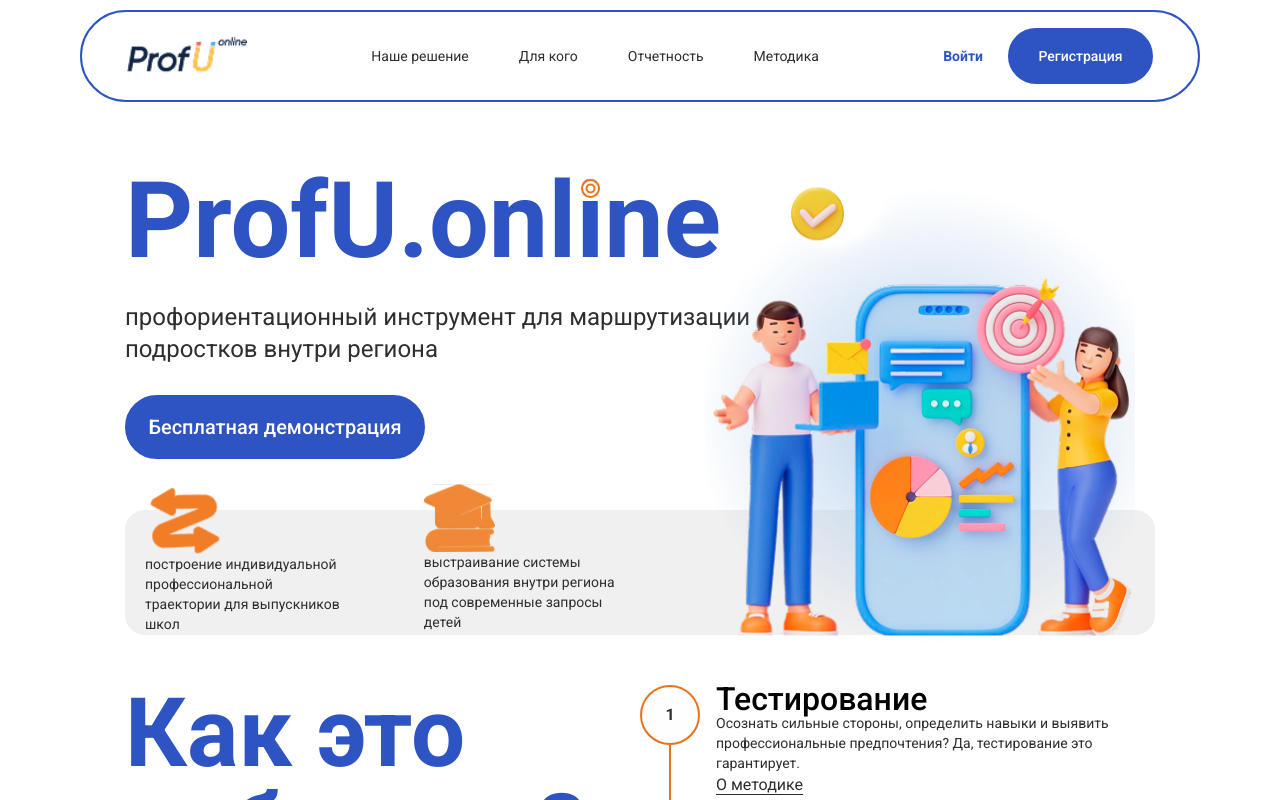
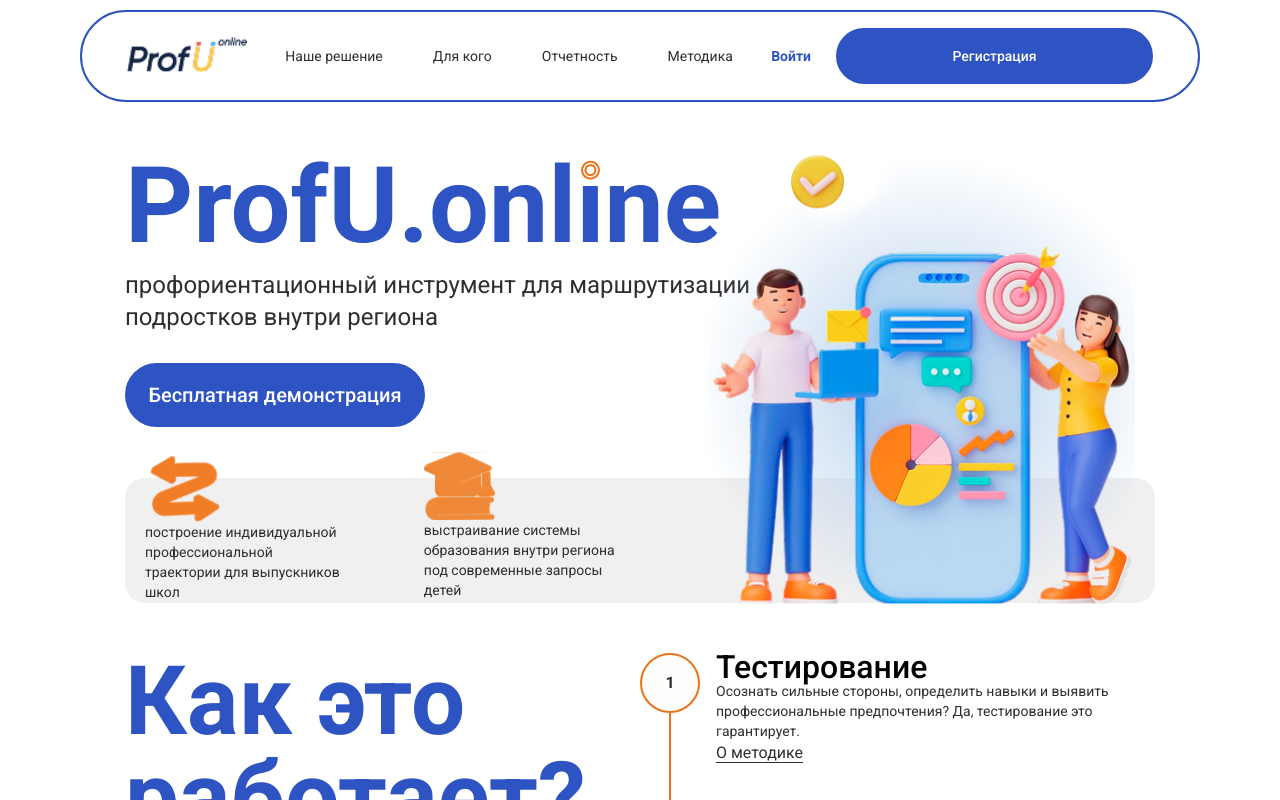
Before and after one commit to RVKPYATI/profika, a Next.js app: page / in a window 1280 px wide. Shown: the top 800 px of the page. Built offline with nearby package versions, Linux system fonts and the light colour scheme.

Commit message:
finish all

```diff
--- a/src/app/components/Hero.tsx
+++ b/src/app/components/Hero.tsx
@@ -6,45 +6,13 @@
   return (
     <section className="mt-10  xl:px-[45px]">
       <div className="max-w-[478px] xl:max-w-[650px]">
-        <div className="text-blue font-bold text-[48px] md:text-[85px] xl:text-[106px] font-primary">
-          ProfU.onl
-          <span className="relative p-0">
-            i
-            <span className="absolute top-[10px] left-[3px] md:top-[15px] md:left-[3.5px] xl:top-[20px] xl:left-[5px]">
-              <svg
-                width="21"
-                height="21"
-                viewBox="0 0 21 21"
-                xmlns="http://www.w3.org/2000/svg"
-              >
-                <circle
-                  cx="9.5"
-                  cy="9.5"
-                  r="9.5"
-                  stroke="none"
-                  fill="white"
-                  strokeWidth="0"
-                />
-                <circle
-                  cx="9.5"
-                  cy="9.5"
-                  r="8.5"
-                  stroke="#EA731A"
-                  fill="white"
-                  strokeWidth="2"
-                />
-                <circle
-                  cx="9.5"
-                  cy="9.5"
-                  r="4"
-                  stroke="#EA731A"
-                  fill="white"
-                  strokeWidth="2"
-                />
-              </svg>
-            </span>
-          </span>
-          ne
+        <div>
+          <Image
+            src={"/assets/ProfU.png"}
+            width={597}
+            height={127}
+            alt="hero-logo"
+          />
         </div>
 
         <div className="text-gray-colored text-sm md:text-xl xl:text-2xl">
--- a/src/app/components/Login/Login.tsx
+++ b/src/app/components/Login/Login.tsx
@@ -39,7 +39,7 @@
         </div>
         <div>
           <Button
-            className="w-[120px] xl:w-[145px] text-xs xl:text-sm py-3"
+            className="w-[120px] md:w-[145px] xl:w-[317px] text-xs xl:text-sm py-3"
             onClick={handleRegisterClick}
           >
             Регистрация
--- a/src/app/components/Partners.tsx
+++ b/src/app/components/Partners.tsx
@@ -3,7 +3,7 @@
 
 export const Partners: FC = () => {
   return (
-    <section className="py-[50px] bg-gray rounded-[20px]">
+    <section className="container py-[50px] bg-gray rounded-[20px]">
       <h2 className="text-[40px] md:text-[75px] xl:text-[96px] text-blue font-bold">
         Наши партнеры
       </h2>
@@ -11,7 +11,7 @@
         Наш проект сотрудничает с известными компаниями и ведоствами для
         создания ProfU.online
       </div>
-      <div className="mt-[25px] flex flex-col sm:flex-row gap-[80px] sm:gap-[10px]">
+      <div className="mt-[25px] flex flex-col sm:flex-row  gap-[80px] sm:gap-[10px]">
         <div className="flex justify-between items-center sm:justify-normal ">
           <div className=" pr-0 md:pr-[50px] ">
             <Image
@@ -22,12 +22,12 @@
               className="min-w-[98px] md:min-w-[109px]"
             />
           </div>
-          <div className="border-l-[1px] border-l-gray-colored/30 pl-[15px] md:pl-[50px] w-[250px] text-[8px] md:text-[10px] xl:text-xs">
+          <div className="border-l-[1px] border-l-gray-colored/30 pl-[15px] md:pl-[50px] w-[160px] md-w-[250px] text-[8px] md:text-[10px] xl:text-xs">
             Иннопрактика - негосударственный институт развития, содействие росту
             национального человеческого капитала России
           </div>
         </div>
-        <div className="flex justify-between items-center sm:justify-normal">
+        <div className="flex justify-between items-center sm:justify-normal ">
           <div className="mx-auto sm:mx-0 pr-0 md:pr-[50px]">
             <Image
               src="/assets/universitet.png"
@@ -37,7 +37,7 @@
               className="min-w-[46px] md:min-w-[50px]"
             />
           </div>
-          <div className="border-l-[1px] border-l-gray-colored/30 pl-[15px] md:pl-[50px] w-[190px] md:w-[250px] text-[8px] md:text-[10px] xl:text-xs self-end">
+          <div className="border-l-[1px] border-l-gray-colored/30 pl-[15px] md:pl-[50px] w-[160px] md:w-[250px] text-[8px] md:text-[10px] xl:text-xs self-scretch h-full">
             РГПУ им. А.И. Герцена - ведущее педагогическое высшее учебное
             заведение РФ
           </div>
--- a/src/app/components/Tasks.tsx
+++ b/src/app/components/Tasks.tsx
@@ -50,7 +50,7 @@
 export const Tasks: FC = () => {
   return (
     <section className="py-[40px]">
-      <h3 className="text-[32px] md:text-[38px] xl:text-[48px] text-blue font-bold">
+      <h3 className="text-[32px] md:text-[38px] xl:text-[48px] text-blue font-bold max-w-[562px]">
         Задачи региона в блоке профориентации
       </h3>
       {/* слайдер */}
--- a/src/app/page.tsx
+++ b/src/app/page.tsx
@@ -18,13 +18,17 @@
         <Header />
         <Hero />
         <Work />
-        <Whom />
+      </div>
+      <Whom />
+      <div className="container">
         <Teenager />
         <Direction />
         <Tasks />
         <Methodology />
         <OurMetodology />
         <Partners />
+      </div>
+      <div className="container">
         <DemoForm />
       </div>
       <Footer />
```
Also changed, not shown: public/assets/ProfU.png (added).
